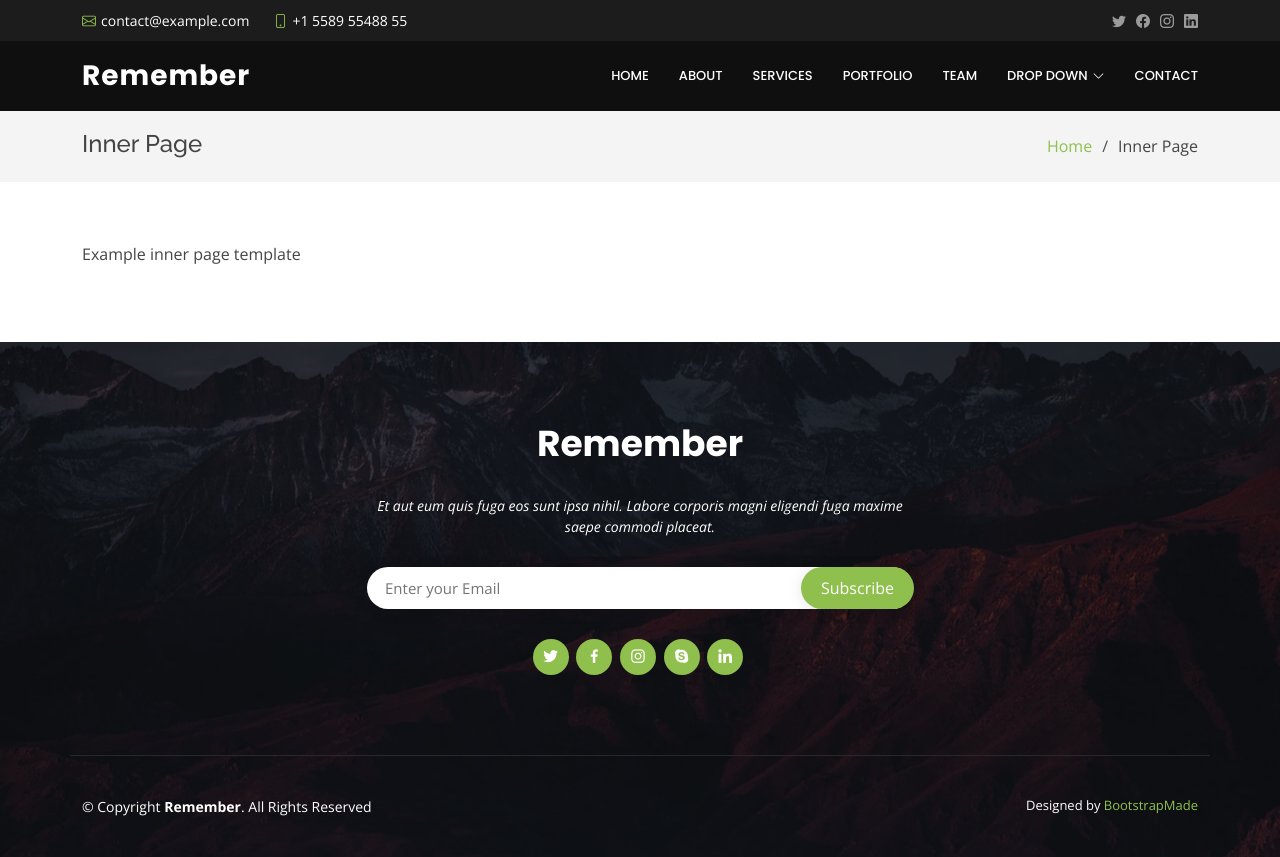
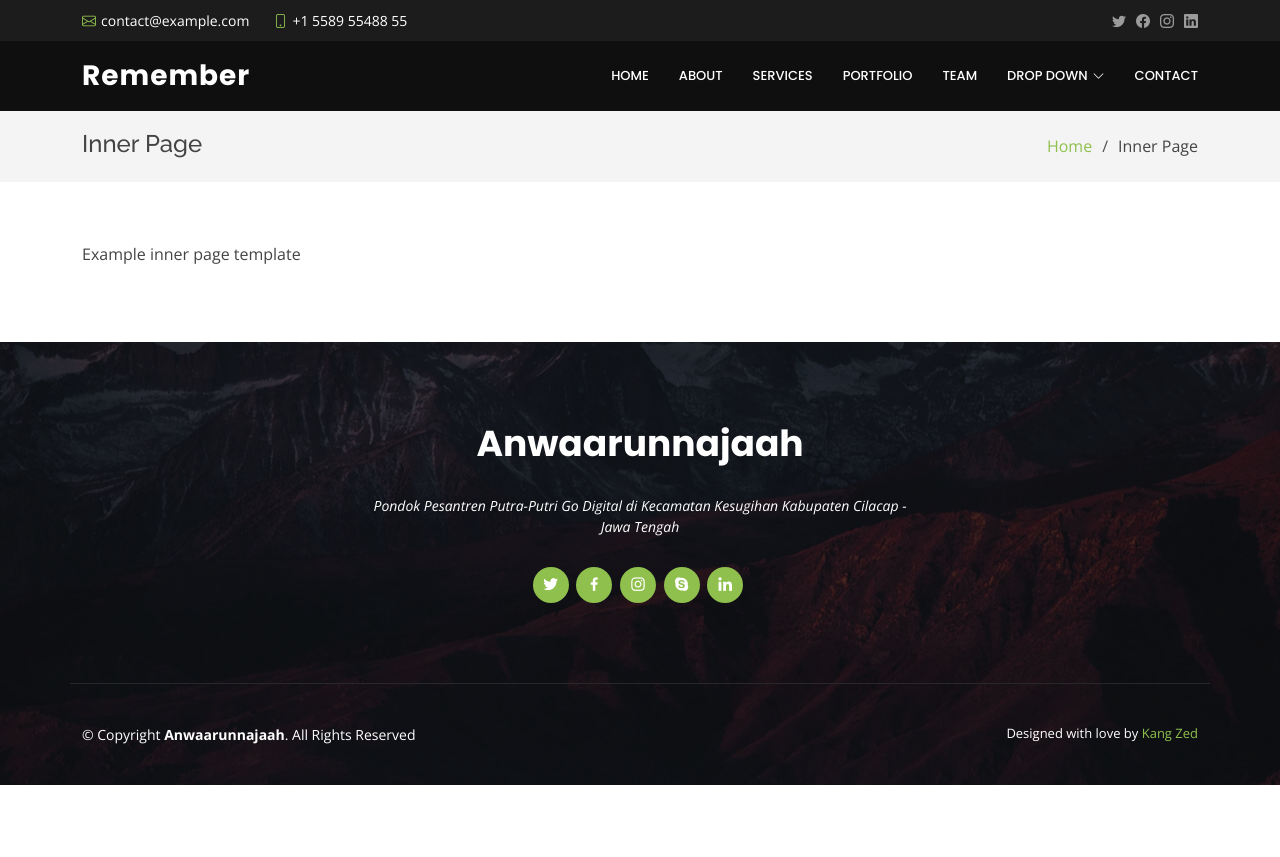
Before and after one commit to ppanputra/ppanputra.github.io, a plain HTML site: page inner-page.html in a window 1280 px wide. After the commit the page ends 800 px from the top, so only its background shows below. Drawn offline with nearby package versions, Linux system fonts and the light colour scheme.

Commit message:
update 3 file html

```diff
--- a/inner-page.html
+++ b/inner-page.html
@@ -5,13 +5,12 @@
   <meta charset="utf-8">
   <meta content="width=device-width, initial-scale=1.0" name="viewport">
 
-  <title>Inner Page - Remember Bootstrap Template</title>
+  <title>Anwaarunnajaah Boarding School</title>
   <meta content="" name="description">
   <meta content="" name="keywords">
 
   <!-- Favicons -->
-  <link href="assets/img/favicon.png" rel="icon">
-  <link href="assets/img/apple-touch-icon.png" rel="apple-touch-icon">
+  <link href="assets/img/logo an.png" rel="icon">
 
   <!-- Google Fonts -->
   <link href="https://fonts.googleapis.com/css?family=Open+Sans:300,300i,400,400i,600,600i,700,700i|Raleway:300,300i,400,400i,500,500i,600,600i,700,700i|Poppins:300,300i,400,400i,500,500i,600,600i,700,700i" rel="stylesheet">
@@ -27,12 +26,6 @@
   <!-- Template Main CSS File -->
   <link href="assets/css/style.css" rel="stylesheet">
 
-  <!-- =======================================================
-  * Template Name: Remember - v4.7.0
-  * Template URL: https://bootstrapmade.com/remember-free-multipurpose-bootstrap-template/
-  * Author: BootstrapMade.com
-  * License: https://bootstrapmade.com/license/
-  ======================================================== -->
 </head>
 
 <body>
@@ -131,11 +124,11 @@
 
         <div class="row  justify-content-center">
           <div class="col-lg-6">
-            <h3>Remember</h3>
-            <p>Et aut eum quis fuga eos sunt ipsa nihil. Labore corporis magni eligendi fuga maxime saepe commodi placeat.</p>
+            <h3>Anwaarunnajaah</h3>
+            <p>Pondok Pesantren Putra-Putri Go Digital di Kecamatan Kesugihan Kabupaten Cilacap - Jawa Tengah</p>
           </div>
         </div>
-
+        <!--
         <div class="row footer-newsletter justify-content-center">
           <div class="col-lg-6">
             <form action="" method="post">
@@ -143,7 +136,7 @@
             </form>
           </div>
         </div>
-
+      -->
         <div class="social-links">
           <a href="#" class="twitter"><i class="bx bxl-twitter"></i></a>
           <a href="#" class="facebook"><i class="bx bxl-facebook"></i></a>
@@ -157,14 +150,11 @@
 
     <div class="container footer-bottom clearfix">
       <div class="copyright">
-        &copy; Copyright <strong><span>Remember</span></strong>. All Rights Reserved
+        &copy; Copyright <strong><span>Anwaarunnajaah</span></strong>. All Rights Reserved
       </div>
       <div class="credits">
-        <!-- All the links in the footer should remain intact. -->
-        <!-- You can delete the links only if you purchased the pro version. -->
-        <!-- Licensing information: https://bootstrapmade.com/license/ -->
-        <!-- Purchase the pro version with working PHP/AJAX contact form: https://bootstrapmade.com/remember-free-multipurpose-bootstrap-template/ -->
-        Designed by <a href="https://bootstrapmade.com/">BootstrapMade</a>
+
+        Designed with love by <a href="https://zuhrull.github.io">Kang Zed</a>
       </div>
     </div>
   </footer><!-- End Footer -->
```
Also changed, not shown: index.html (+9 -2 lines), portfolio-details.html (+3 -3 lines).
